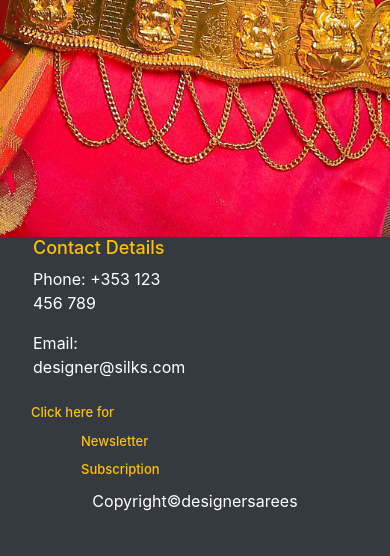
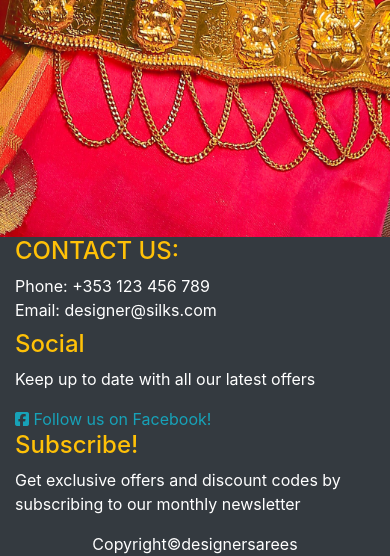
Before and after one commit to KSanthanesh/designer-silks, a Django app: page / in a window 390 px wide. Shown: the part 1935-2491 px from the top of the page. Before the commit the page ends 2446 px from the top, so only its background shows below. Run offline with Django 3.2, Linux system fonts and the light colour scheme; some libraries are stand-ins or nearby versions.

Commit message:
Create footer.html in include folder and add in to the base.html

```diff
--- a/templates/base.html
+++ b/templates/base.html
@@ -168,43 +168,9 @@
     {% block content %}
     {% endblock %}
 
-    <footer class="bg-dark text-white footer">
-      <div class="row footer-header">
-        <div class="col-6 pl-5">
-          <h3 class="text-warning contact">Contact Details</h3>
-          <p class="phone">Phone: +353 123 456 789</p>
-          <p>Email: designer@silks.com</p>
-        </div>
-    <div class="col-6 pl-5">
-          <h4 class="text-warning pl-5"><a href="{% url 'contacts' %}" class="text-decoration-none text-reset newsletter">Click here for Newsletter Subscription</a></h4>
-    </div>
+    {% include 'includes/footer.html' %}
 
-        <!-- <div class="col-6 pl-5">
-          <h4 class="text-warning pl-5">Newsletter Subscription</h4>
-          <form class="ml-5 was-validated" method="post" action="{% url 'contacts' %}">
-            {% csrf_token %}
 
-            <div class="form-group">
-
-              <input id="name" name="name" type="hidden" class="form-control" value="guest" />
-
-              <input id="email" name="email" type="email" class="form-control" placeholder="Your email address" style="width: 60%" />
-
-              <input id="subject" type="hidden" name="subject" class="form-control" value="guest" />
-
-              <input id="n_letter" name="newsletter" type="hidden" value="Yes" />
-
-              <input type="submit" class="btn btn-sm btn-success mt-1" value="Subscribe">
-            </div>
-
-          </form>
-
-        </div> -->
-      </div>
-      <div class="text-center">
-        <p class="text-center">Copyright&copy;designersarees</p>
-      </div>
-    </footer>
 
     {% block postloadjs %}
     <script>
--- /dev/null
+++ b/templates/includes/footer.html
@@ -0,0 +1,28 @@
+<footer class="container-wrapper bg-dark text-white ">
+    <div class="container quotes-container content-container">
+        <section class="footer">
+          <div class="row">
+            <div class="col-12 page-header mb-2">
+              <h4 class="text-uppercase text-warning">Contact Us:</h4>
+              <p class="m-0">Phone: +353 123 456 789</p>
+              <p class="m-0">Email: designer@silks.com</p>
+            </div>
+         </div>
+         <div class="row">
+           <div class="col-12 col-md-6">
+             <h4 class="text-warning">Social</h4>
+             <p>Keep up to date with all our latest offers</p>
+             <a href="#" target="_blank" class="text-info"><i class="fab fa-facebook-square"></i> Follow us on Facebook!</a>
+           </div>
+           <div class="col-12 col-md-6">
+             <h4 class="text-warning">Subscribe!</h4>
+             <p>Get exclusive offers and discount codes by subscribing to our monthly newsletter</p>
+             <!-- Mailchimp signup form here -->
+           </div>
+         </div>
+       </section>
+     </div>
+     <div class="text-center">
+        <p class="text-center">Copyright&copy;designersarees</p>
+      </div>
+</footer>
```
